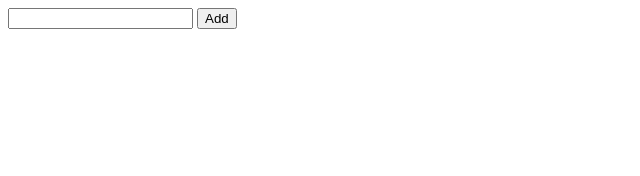
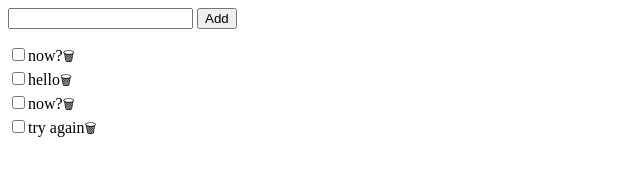
Before and after one commit to jpreuven/to-do-list-TS, a website with bundled scripts: page public/index.html in a window 1280 px wide. Shown: the whole page, without its empty margins (0-640 px from the left). Built offline with nearby package versions, Linux system fonts and the light colour scheme; data requests are answered from the project's data file.

Commit message:
switched to JSON, added delete button

```diff
--- /dev/null
+++ b/db.json
@@ -0,0 +1,28 @@
+{
+  "tasks": [
+    {
+      "id": "f70c775ad-dd4e-4366-a390-9c13cc553a5f",
+      "title": "now?",
+      "completed": false,
+      "createdAt": "2023-09-29T02:05:52.686Z"
+    },
+    {
+      "id": "fbe7110b2-f3b6-4988-94df-7fc9b87a9daa",
+      "title": "hello",
+      "completed": false,
+      "createdAt": "2023-09-29T02:24:00.106Z"
+    },
+    {
+      "id": "fc2b45ef8-9047-424a-96b3-f0113f329414",
+      "title": "now?",
+      "completed": false,
+      "createdAt": "2023-09-29T02:24:07.130Z"
+    },
+    {
+      "id": "fc36d7b5b-b54d-435c-9945-3f61355e9e48",
+      "title": "try again",
+      "completed": false,
+      "createdAt": "2023-09-29T03:34:44.000Z"
+    }
+  ]
+}
--- a/public/index.css
+++ b/public/index.css
@@ -6,3 +6,11 @@
 #task-form-and-list {
   /* margin: auto; */
 }
+
+.delete-button {
+  border: none;
+  background: none;
+  cursor: pointer;
+  margin: 0;
+  padding: 0;
+}
--- a/src/index.ts
+++ b/src/index.ts
@@ -1,5 +1,6 @@
 import { v4 as uuidV4 } from "uuid";
 
+//TS Types
 type Task = {
   id: string;
   title: string;
@@ -7,15 +8,13 @@ type Task = {
   createdAt: Date;
 };
 
+//Global Variables
 const list = document.querySelector<HTMLUListElement>("#list");
 const form = document.getElementById("new-task-form") as HTMLFormElement | null;
 const input = document.querySelector<HTMLInputElement>("#new-task-title");
-const tasks: Task[] = loadTasks();
-tasks.forEach((task) => {
-  addListItem(task);
-  completedStrikeThrough(task);
-});
 
+//Event Listeners
+// Creating new tasks
 form?.addEventListener("submit", (e) => {
   e.preventDefault();
 
@@ -27,40 +26,53 @@ form?.addEventListener("submit", (e) => {
     completed: false,
     createdAt: new Date(),
   };
-  tasks.push(newTask);
-  saveTasks();
-
+  addTask(newTask);
   addListItem(newTask);
   input.value = "";
 });
 
+//Functions
+// Add new item to list
 function addListItem(task: Task) {
   const item = document.createElement("li");
   const label = document.createElement("label");
   const checkbox = document.createElement("input");
+  const deleteButton = document.createElement("button");
   checkbox.addEventListener("change", () => {
     task.completed = checkbox.checked;
-    saveTasks();
+    strikethrough(task);
     completedStrikeThrough(task);
   });
   checkbox.type = "checkbox";
   checkbox.checked = task.completed;
+
+  deleteButton.textContent = " 🗑";
+  deleteButton.setAttribute("class", "delete-button");
+  deleteButton.addEventListener("click", () => {
+    deleteListItem(task, item);
+  });
+
   label.setAttribute("id", task.id);
-  label.append(checkbox, task.title);
+  label.append(checkbox, task.title, deleteButton);
   item.append(label);
   list?.append(item);
 }
 
-function saveTasks() {
-  localStorage.setItem("TASKS", JSON.stringify(tasks));
+//Delete task from list
+function deleteListItem(task: Task, item: HTMLLIElement) {
+  return fetch(`http://localhost:3000/tasks/${task.id}`, {
+    method: "DELETE",
+    headers: {
+      "Content-Type": "application/json",
+    },
+  })
+    .then((res) => res.json())
+    .then(() => {
+      item.remove();
+    });
 }
 
-function loadTasks(): Task[] {
-  const taskJSON = localStorage.getItem("TASKS");
-  if (taskJSON == null) return [];
-  return JSON.parse(taskJSON);
-}
-
+//Creating strikethrough style
 function completedStrikeThrough(task: Task) {
   if (task.completed) {
     const taskElement = document.querySelector<HTMLLabelElement>(`#${task.id}`);
@@ -70,3 +82,40 @@ function completedStrikeThrough(task: Task) {
     taskElement?.setAttribute("class", "");
   }
 }
+
+// Adding task to JSON
+function addTask(task: Task) {
+  fetch("http://localhost:3000/tasks", {
+    method: "POST",
+    headers: {
+      "Content-Type": "application/json",
+    },
+    body: JSON.stringify(task),
+  }).then((r) => r.json());
+}
+
+// Persisting Strikethrough in JSON
+function strikethrough(task: Task) {
+  fetch(`http://localhost:3000/tasks/${task.id}`, {
+    method: "PATCH",
+    headers: {
+      "Content-Type": "application/json",
+    },
+    body: JSON.stringify({ completed: task.completed }),
+  }).then((r) => r.json());
+}
+
+// Fetching Tasks
+function getTasks() {
+  return fetch("http://localhost:3000/tasks").then((response) =>
+    response.json()
+  );
+}
+
+// Init
+getTasks().then((r) => {
+  r.forEach(function (task: Task) {
+    addListItem(task);
+    completedStrikeThrough(task);
+  });
+});
```
